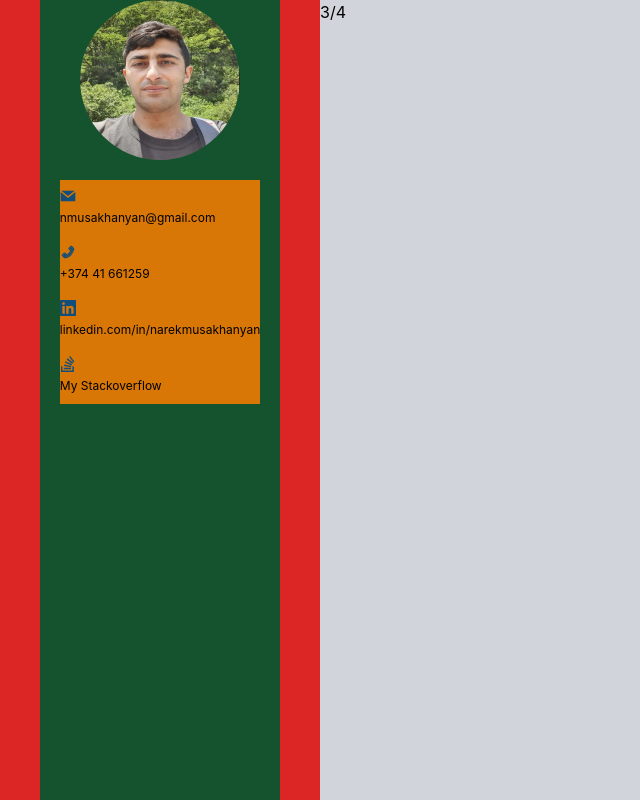
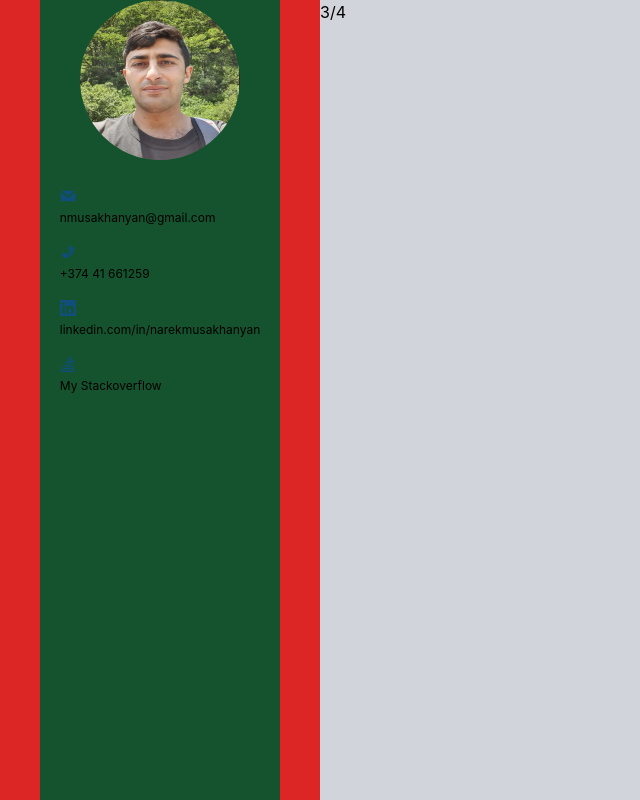
Before and after one commit to narek11/my-personal-website, a React (Create React App) app: page / in a window 1280 px wide. Shown: the whole page, without its empty margins (0-640 px from the left). Built offline with nearby package versions, Linux system fonts and the light colour scheme.

Commit message:
remove contacts bg

```diff
--- a/src/pages/ResumePage/ResumePage.js
+++ b/src/pages/ResumePage/ResumePage.js
@@ -11,7 +11,7 @@ const FaceImage = () => {
 }
 
 const Contacts = () => {
-  return (<div className="contacts-container flex flex-col items-start mt-5 bg-amber-600">
+  return (<div className="contacts-container flex flex-col items-start mt-5">
     <div className="my-2">
       <GrMail className="fill-current"/>
       <a href="mailto:nmusakhanyan@gmail.com" className="text-xs text-black">nmusakhanyan@gmail.com</a>
```
